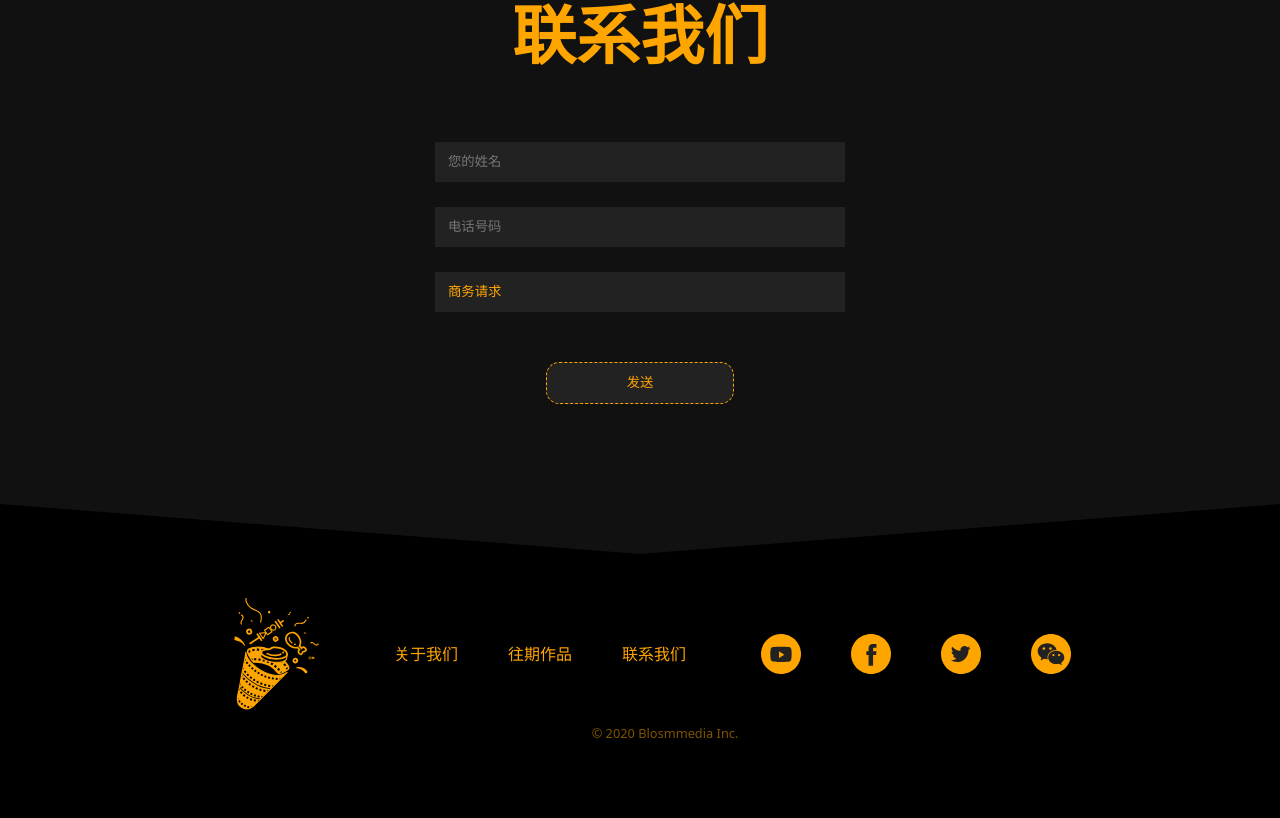
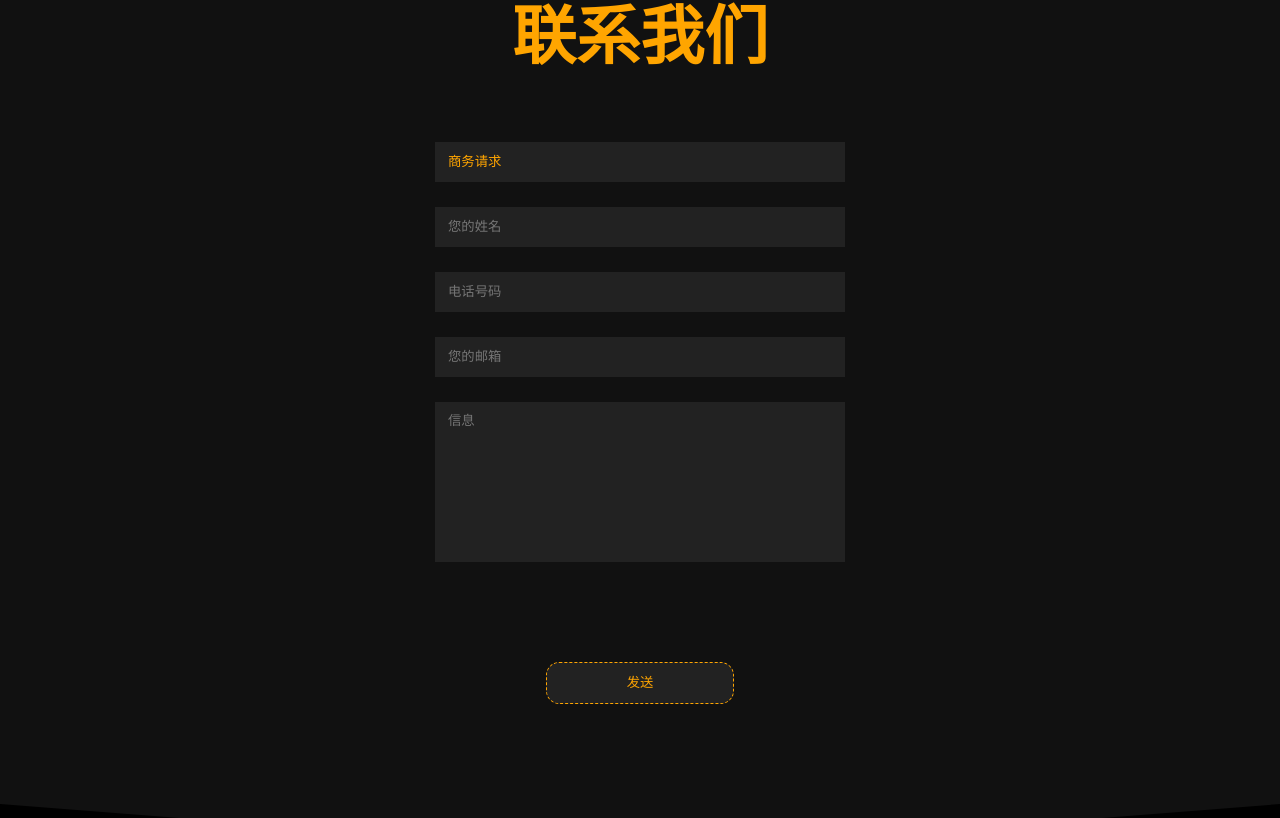
Before and after one commit to tclzcja/blosmmedia.com.legacy, a website: page index.html in a window 1280 px wide. Shown: the part 2262-3080 px from the top of the page. Before the commit the page ends 3016 px from the top, so only its background shows below. Drawn offline with nearby package versions, Linux system fonts and the light colour scheme.

Commit message:
Fix the contact form

```diff
--- a/index.css
+++ b/index.css
@@ -51,7 +51,7 @@ form {
 	justify-content: center;
 	align-items: center;
 }
-input, select {
+input, select, textarea {
 	border: none;
 	width: 100%;
 	height: 3em;
@@ -63,6 +63,10 @@ input, select {
 	appearance: none;
 	-webkit-appearance: none;
 	cursor: pointer;
+}
+textarea {
+	height: 10rem;
+	resize: none;
 }
 input[type="button"],
 input[type="submit"] {
@@ -333,7 +337,7 @@ body>main#contact>form>* {
 	margin-top: var(--padding-quarter);
 }
 body>main#contact>form>input[type="submit"] {
-	margin-top: var(--padding-half);
+	margin-top: var(--padding);
 	transition: all var(--transition-time);
 }
 body>main#contact>form>input[type="submit"]:hover {
--- a/index.html
+++ b/index.html
@@ -75,13 +75,15 @@
 	<main id="contact">
 		<h1>联系我们</h1>
 		<form>
-			<input type="text" placeholder="您的姓名">
-			<input type="text" placeholder="电话号码">
 			<select>
 				<option>商务请求</option>
 				<option>美食推荐</option>
 				<option>投递简历</option>
 			</select>
+			<input type="text" placeholder="您的姓名">
+			<input type="text" placeholder="电话号码">
+			<input type="email" placeholder="您的邮箱">
+			<textarea placeholder="信息"></textarea>
 			<input type="submit" value="发送">
 		</form>
 	</main>
```
